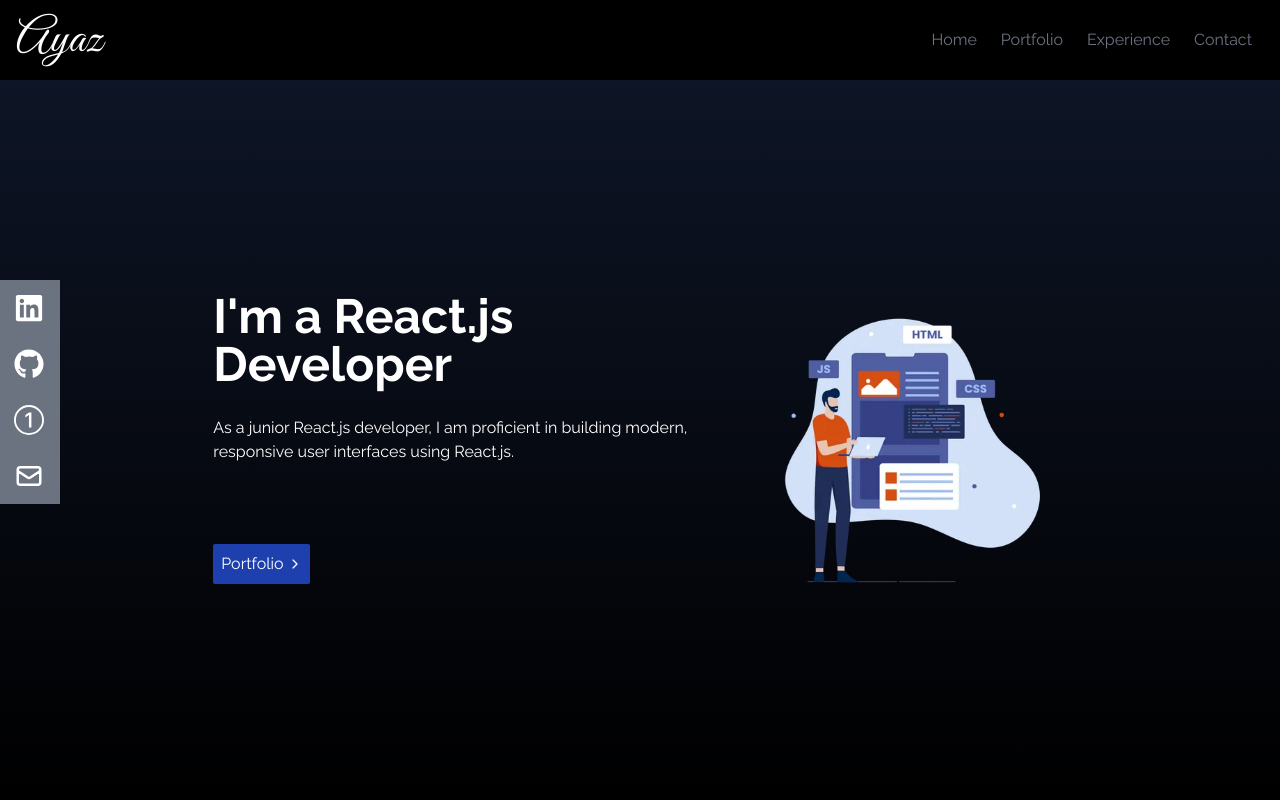
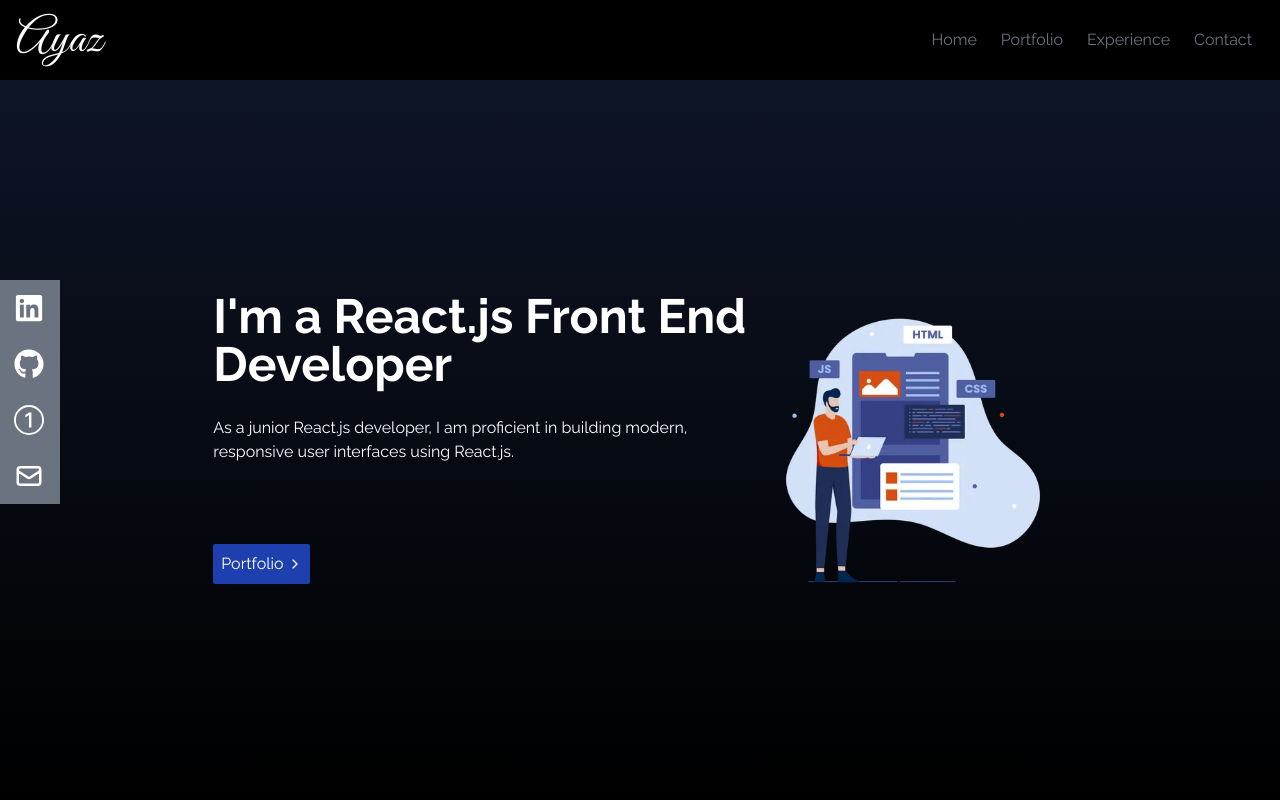
Before and after one commit to ayaz-qureshi/personal_portfolio, a React (Create React App) app: page / in a window 1280 px wide. Shown: the top 800 px of the page. Built offline with nearby package versions, Linux system fonts and the light colour scheme.

Commit message:
slight changes

```diff
--- a/src/components/Home.js
+++ b/src/components/Home.js
@@ -7,7 +7,7 @@ const Home = () => {
     <div name="home"  className='bg-gradient-to-t from-black to-slate-900  flex justify-center items-center min-h-screen pt-24'>
       <div className='flex flex-col md:flex-row w-2/3 items-center md:items-start'>
         <div className='flex items-start justify-start flex-col text-white '>
-          <h2 className='text-5xl font-bold mb-7'>I'm a React.js Developer</h2>
+          <h2 className='text-5xl font-bold mb-7'>I'm a React.js Front End Developer</h2>
           <p>As a junior React.js developer, I am proficient in building modern, responsive user interfaces using React.js.</p>
           <div className='group flex items-center bg-blue-800 p-2 mt-5 sm:mt-20 rounded-sm'>
             <button className='text-left'>Portfolio </button><span className='group-hover:rotate-90 ml-1 duration-200'><IoIosArrowForward size={14} /></span>
```
